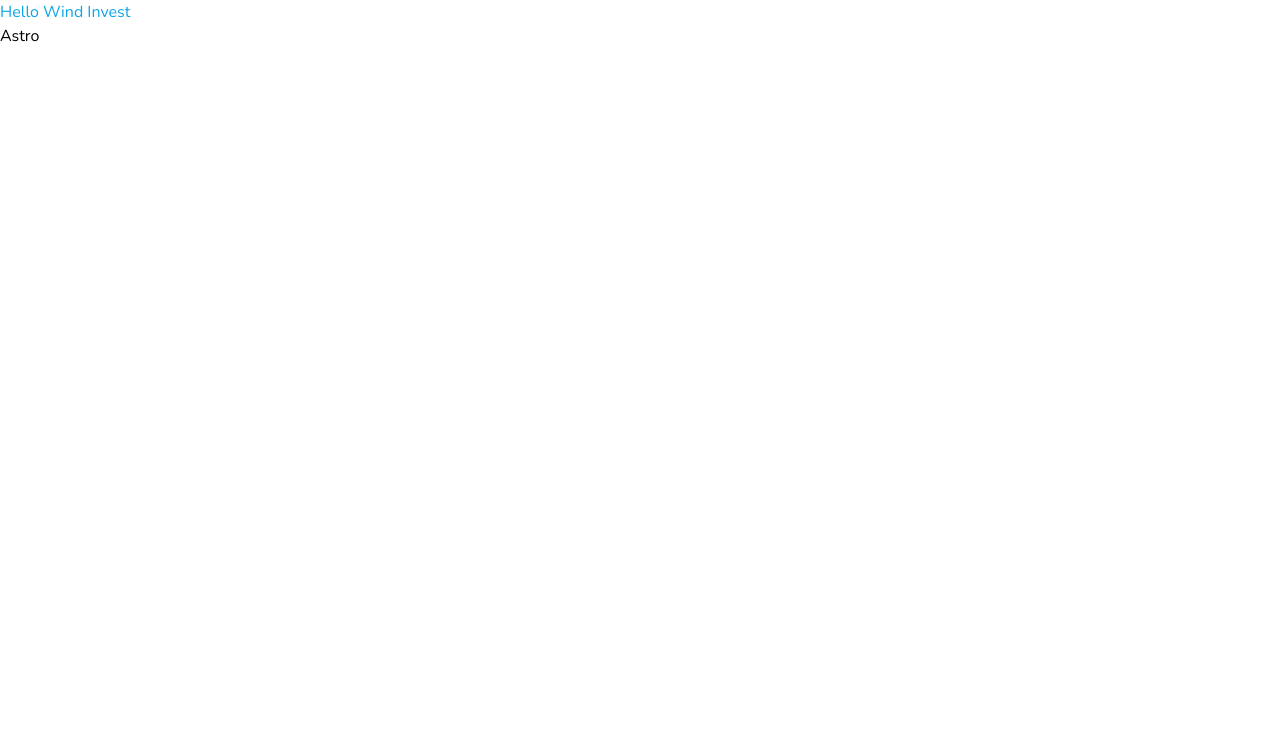
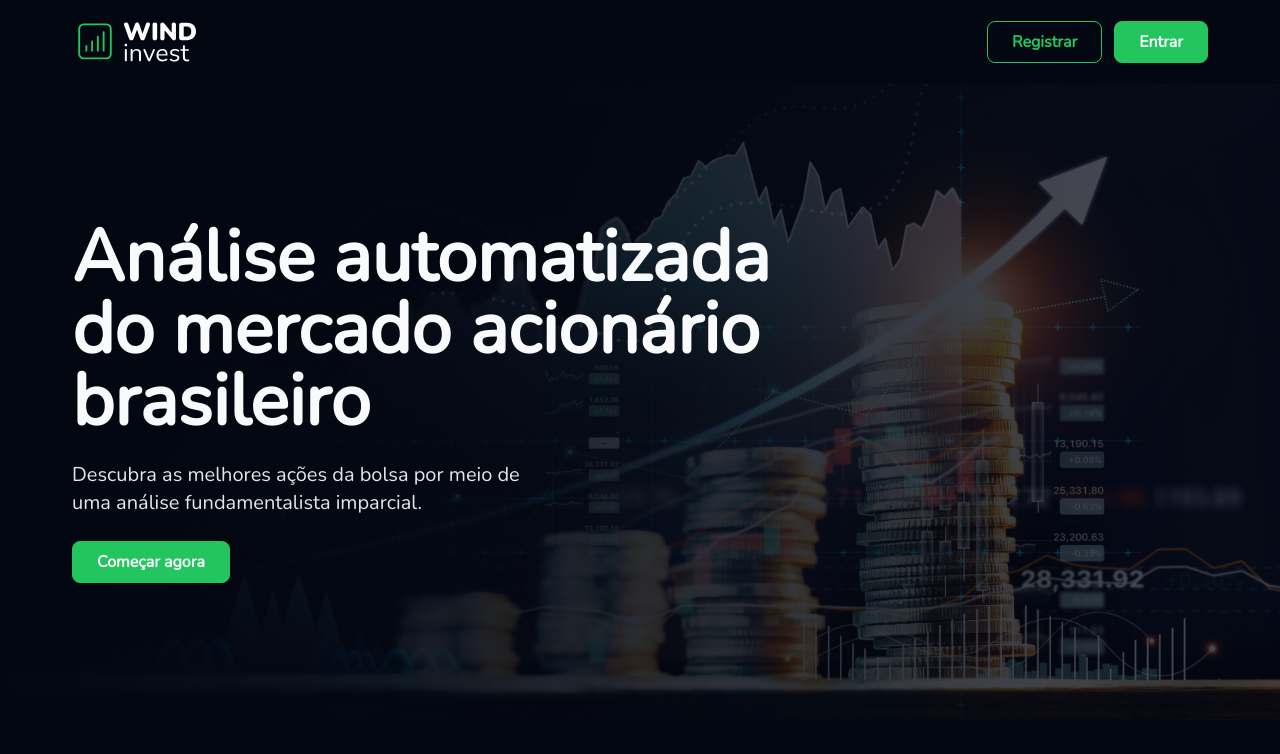
Before and after one commit to vitorwlima/windinvest, an Astro site in the folder lp/: page / in a window 1280 px wide. Built offline with nearby package versions, Linux system fonts and the light colour scheme; Astro itself is replaced by a stand-in of ours.

Commit message:
feat: add header & hero section to LP

```diff
--- a/lp/src/components/Header.tsx
+++ b/lp/src/components/Header.tsx
@@ -1,3 +1,24 @@
 export const Header: React.FC = () => {
-  return <header className="text-sky-500">Hello Wind Invest</header>
+  return (
+    <header>
+      <div className="mx-auto flex max-w-6xl items-center justify-between px-2 py-4">
+        <img src="/logo.svg" alt="Wind Invest Logo" className="w-32" />
+
+        <nav className="flex items-center gap-3">
+          <a
+            className="rounded-lg border border-green-500 bg-transparent px-6 py-2 text-sm font-bold text-green-500 transition-colors hover:bg-green-500 hover:text-gray-50 focus:bg-green-500 focus:text-gray-50 focus:outline-none sm:text-base"
+            href="https://app.windinvest.com.br/registrar"
+          >
+            Registrar
+          </a>
+          <a
+            className="rounded-lg border border-green-500 bg-green-500 px-6 py-2 text-sm font-bold text-gray-50 transition-all hover:brightness-110 focus:outline-none focus:brightness-110 sm:text-base"
+            href="https://app.windinvest.com.br/entrar"
+          >
+            Entrar
+          </a>
+        </nav>
+      </div>
+    </header>
+  )
 }
--- /dev/null
+++ b/lp/src/components/HeroSection.tsx
@@ -0,0 +1,28 @@
+export const HeroSection: React.FC = () => {
+  return (
+    <section className="relative flex-1">
+      <img
+        src="/hero-bg.png"
+        alt="Gráfico subindo"
+        className="absolute inset-0 -z-10 h-full w-full object-cover opacity-30"
+      />
+      <div className="absolute inset-0 -z-10 h-full w-full bg-gradient-to-r from-gray-950 to-transparent object-cover" />
+
+      <div className="flex h-full max-w-6xl flex-col justify-center gap-6 px-2 py-4 lg:mx-auto">
+        <h1 className="max-w-[40rem] text-4xl font-bold md:text-6xl lg:max-w-3xl lg:text-7xl">
+          Análise automatizada do mercado acionário brasileiro
+        </h1>
+        <h2 className="max-w-md text-xl text-neutral-200">
+          Descubra as melhores ações da bolsa por meio de uma análise
+          fundamentalista imparcial.
+        </h2>
+        <a
+          className="w-fit rounded-lg border border-green-500 bg-green-500 px-6 py-2 font-bold text-gray-50 transition-all hover:brightness-110 focus:outline-none focus:brightness-110"
+          href="https://app.windinvest.com.br/registrar"
+        >
+          Começar agora
+        </a>
+      </div>
+    </section>
+  )
+}
--- a/lp/src/pages/index.astro
+++ b/lp/src/pages/index.astro
@@ -1,21 +1,29 @@
 ---
-import '@fontsource/nunito';
+import "@fontsource/nunito";
 
-import { Header } from '../components/Header';
+import { Header } from "../components/Header";
+import { HeroSection } from "../components/HeroSection";
 ---
 
-<html lang="pt-br">
+<html lang="pt">
   <head>
     <meta charset="utf-8" />
     <link rel="icon" type="image/x-icon" href="/favicon.ico" />
     <meta name="viewport" content="width=device-width" />
     <meta name="generator" content={Astro.generator} />
-		<meta name="description" content="Análise automatizada do mercado acionário brasileiro." />
+    <meta
+      name="description"
+      content="Análise automatizada do mercado acionário brasileiro."
+    />
     <title>Wind Invest</title>
   </head>
 
-	<body class="font-nunito">
+  <body class="font-nunito bg-gray-950 text-gray-50 min-h-screen">
+    <main>
+      <section class="h-[90vh] flex flex-col">
         <Header />
-		<h1>Astro</h1>
+        <HeroSection />
+      </section>
+    </main>
   </body>
 </html>
```
Also changed, not shown: lp/public/hero-bg.png (added), lp/public/logo.svg (added). Lines whose indentation alone changed are shown as unchanged.
